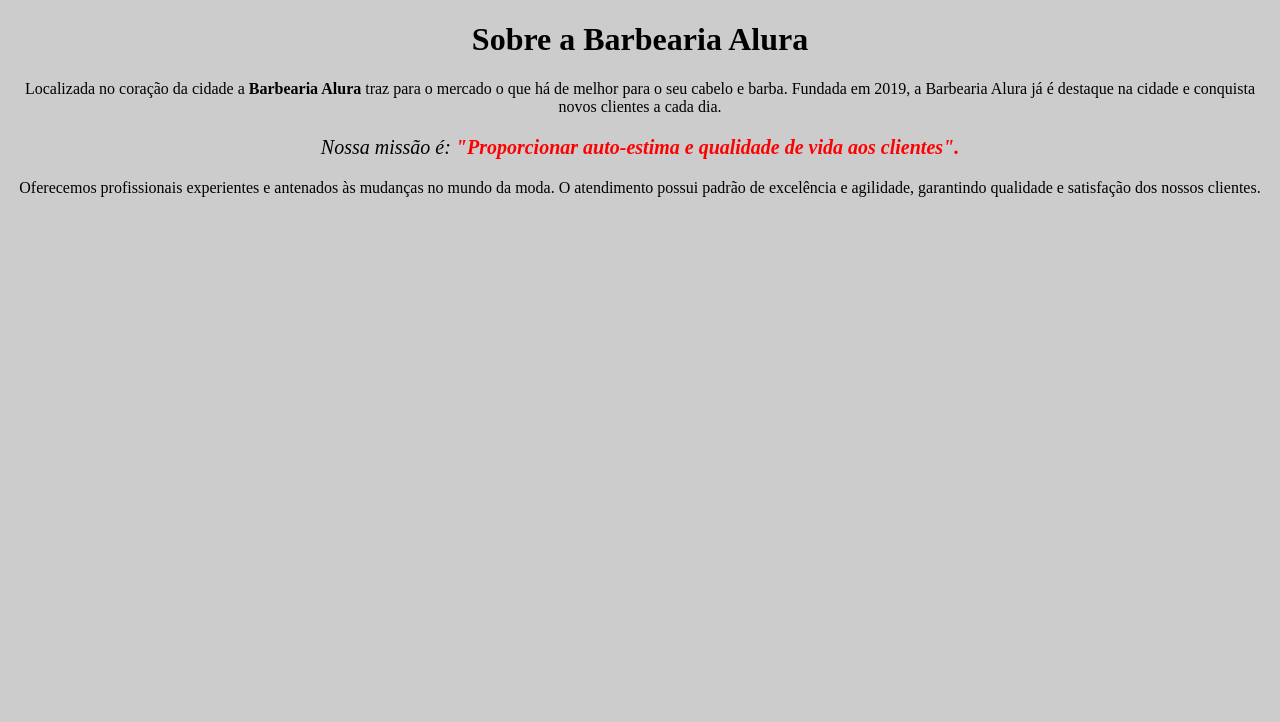
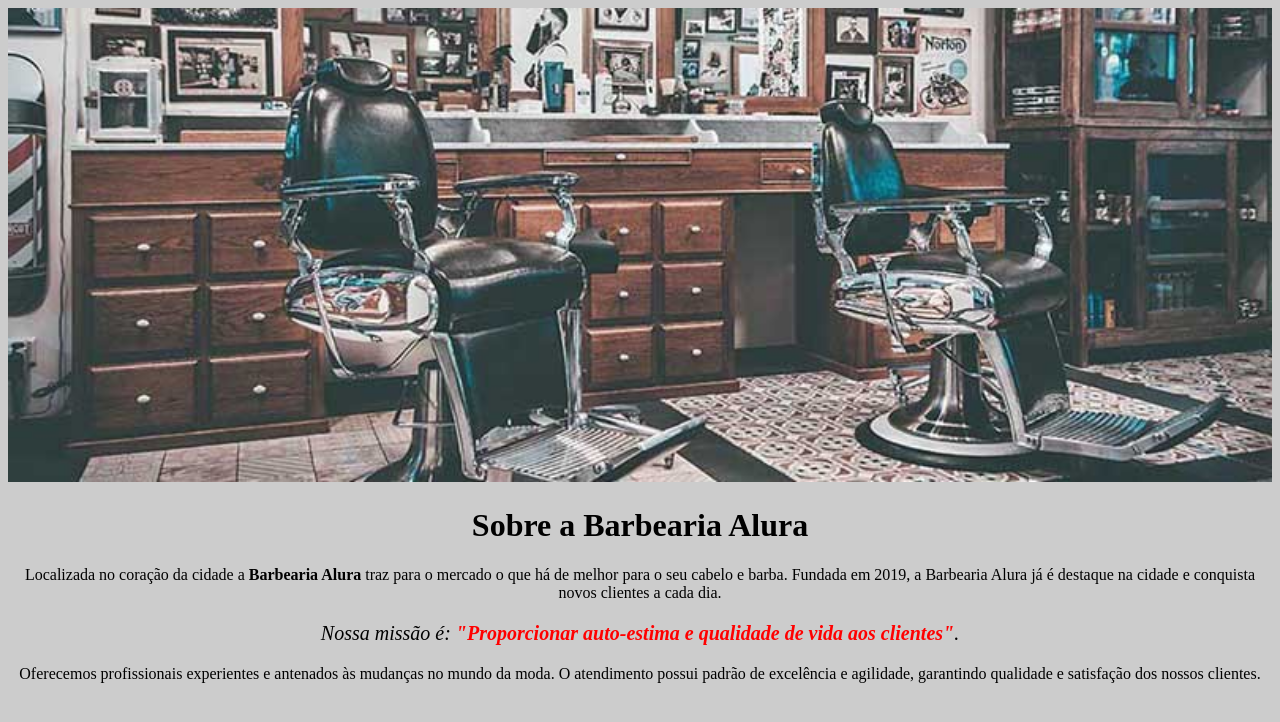
Before and after one commit to miranda042007/PC_Murylo, a plain HTML site: page index.html in a window 1280 px wide. Drawn offline with Linux system fonts and the light colour scheme.

Commit message:
27/09 - Imagem

```diff
--- a/index.html
+++ b/index.html
@@ -1,20 +1,21 @@
 <!DOCTYPE html>
 <html lang="pt-br">
+    <head>
+        <meta charset="UTF-8">
+        <title>Barbearia Alura</title>
+        <link rel="stylesheet" href="style.css">
+    </head>
+    <body>
+        <img id="banner" src="banner.jpg">
 
-<head>
-  <meta charset= "UTF-8">
-  <title> Barbearia Alura</title>
-  <link rel="stylesheet" href="style.css">
-</head>
+        <h1>Sobre a Barbearia Alura</h1>
 
-<body>
-    <p><h1 style="text-align: center">Sobre a Barbearia Alura</h1></p>
+        <p >Localizada no coração da cidade a <strong>Barbearia Alura</strong> traz para o mercado o que há de melhor para o seu cabelo e barba.
+        Fundada em 2019, a Barbearia Alura já é destaque na cidade e conquista novos clientes a cada dia.</p>
 
-    <p>Localizada no coração da cidade a <strong>Barbearia Alura</strong> traz para o mercado o que há de melhor para o seu cabelo e barba. Fundada em 2019, a Barbearia Alura já é destaque na cidade e conquista novos clientes a cada dia.</p>
+        <p id="missao"><em>Nossa missão é: <strong>"Proporcionar auto-estima e qualidade de vida aos clientes"</strong>.</em></p>
 
-    <p style="font-size: 20px"><em>Nossa missão é:<strong> "Proporcionar auto-estima e qualidade de vida aos clientes".</strong></em></p>
-
-    <p>Oferecemos profissionais experientes e antenados às mudanças no mundo da moda. O atendimento possui padrão de excelência e agilidade, garantindo qualidade e satisfação dos nossos clientes.</p>
-
-</body>
+		<p> Oferecemos profissionais experientes e antenados às mudanças no mundo da moda.
+        O atendimento possui padrão de excelência e agilidade, garantindo qualidade e satisfação dos nossos clientes.</p>
+    </body>
 </html>
--- a/style.css
+++ b/style.css
@@ -1,11 +1,18 @@
 body{
-      background: #cccccc
+    background: #cccccc;
 }
-
+#banner{
+    width: 100%;
+}
+h1{
+    text-align: center;
+}
 p{
-      text-align: center
+    text-align: center;
 }
-
+#missao{
+    font-size: 20px;
+}
 em strong{
-	  color: #FF0000
+    color: red;
 }
```
Also changed, not shown: banner.jpg (added).
